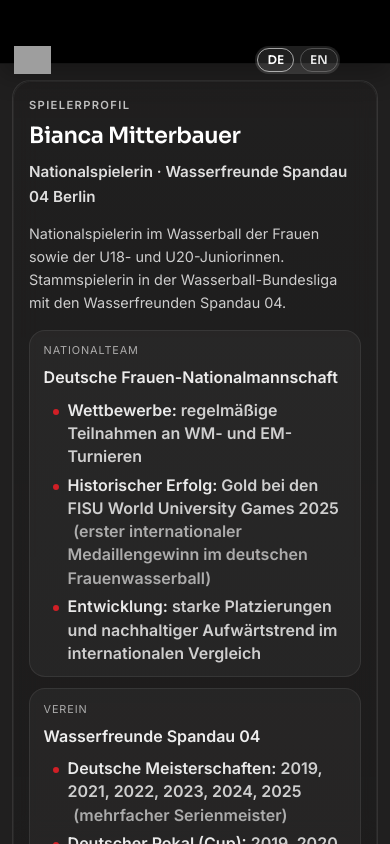
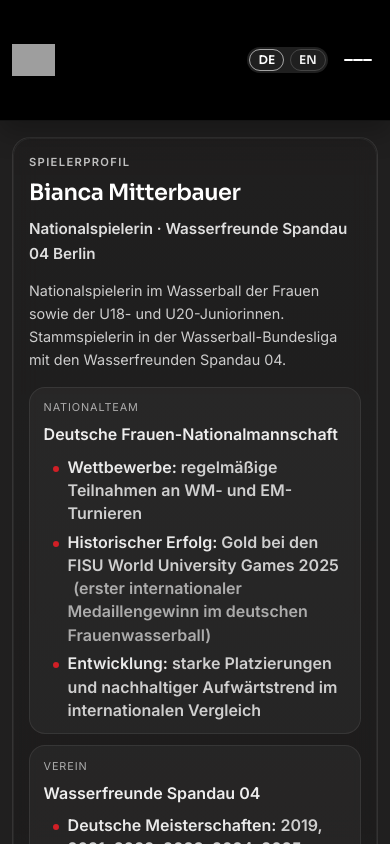
Before and after one commit to biancamitterbauer/bianca-waterpolo, an Angular app: page /about in a window 390 px wide. Built offline with nearby package versions, Linux system fonts and the light colour scheme; grey boxes are pictures that could not be loaded.

Commit message:
fix(header): enforce compact mobile header layout and visible controls

```diff
--- a/src/app/core/layout/header/header.component.scss
+++ b/src/app/core/layout/header/header.component.scss
@@ -211,22 +211,26 @@
 
 @media (max-width: 900px) {
 
+  :root {
+    --header-height-mobile: 60px;
+  }
+
   .global-header,
   .header-bar {
     background: #000 !important;
   }
 
   .header-bar {
-    height: 64px !important;
+    height: var(--header-height-mobile) !important;
   }
 
   .header-container {
-    height: 64px !important;
+    height: var(--header-height-mobile) !important;
     display: flex !important;
     align-items: center !important;
-    justify-content: flex-start !important;
-    padding: 0 14px !important;
-    gap: 12px !important;
+    justify-content: space-between !important;
+    padding: 0 12px !important;
+    gap: 8px !important;
   }
 
   /* LOGO — fully left */
@@ -236,25 +240,26 @@
     display: flex !important;
     align-items: center !important;
     flex: 0 0 auto !important;
+    margin-right: auto !important;
   }
 
   .logo img {
-    height: 28px !important;
+    height: 32px !important;
     width: auto !important;
     display: block !important;
   }
 
-  /* Hide desktop nav */
+  /* Hide desktop nav, keep actions visible */
   .primary-nav {
     display: none !important;
   }
 
   /* Right side container */
   .actions {
-    margin-left: auto !important;
     display: flex !important;
     align-items: center !important;
     gap: 10px !important;
+    margin: 0 !important;
   }
 
   /* Language switch */
@@ -267,39 +272,44 @@
   .lang-btn {
     background: transparent !important;
     color: #fff !important;
-    border: 1px solid rgba(255,255,255,.25) !important;
+    border: 1px solid rgba(255,255,255,.18) !important;
     border-radius: 999px !important;
-    padding: 5px 9px !important;
+    padding: 4px 8px !important;
     font-size: 12px !important;
     line-height: 1 !important;
     cursor: pointer;
-    opacity: .9;
+    opacity: .95 !important;
+    min-width: 34px !important;
+    text-align: center !important;
   }
 
   .lang-btn.active {
     border-color: rgba(255,255,255,.6) !important;
-    opacity: 1;
+    opacity: 1 !important;
   }
 
-  /* Hamburger */
+  /* Hamburger — ensure accessible touch target and white bars */
   .hamburger {
     display: inline-flex !important;
-    flex-direction: column !important;
-    justify-content: space-between !important;
-    width: 26px !important;
-    height: 18px !important;
+    align-items: center !important;
+    justify-content: center !important;
+    width: 40px !important;
+    height: 40px !important;
     background: transparent !important;
     border: none !important;
-    padding: 0 !important;
-    cursor: pointer;
+    padding: 6px !important;
+    cursor: pointer !important;
+    -webkit-tap-highlight-color: transparent;
   }
 
   .hamburger span {
+    display: block !important;
     height: 2px !important;
     width: 100% !important;
     background: #fff !important;
     border-radius: 2px !important;
-    display: block !important;
+    margin: 3px 0 !important;
+    transition: transform 0.18s ease !important;
   }
 
 }
```
